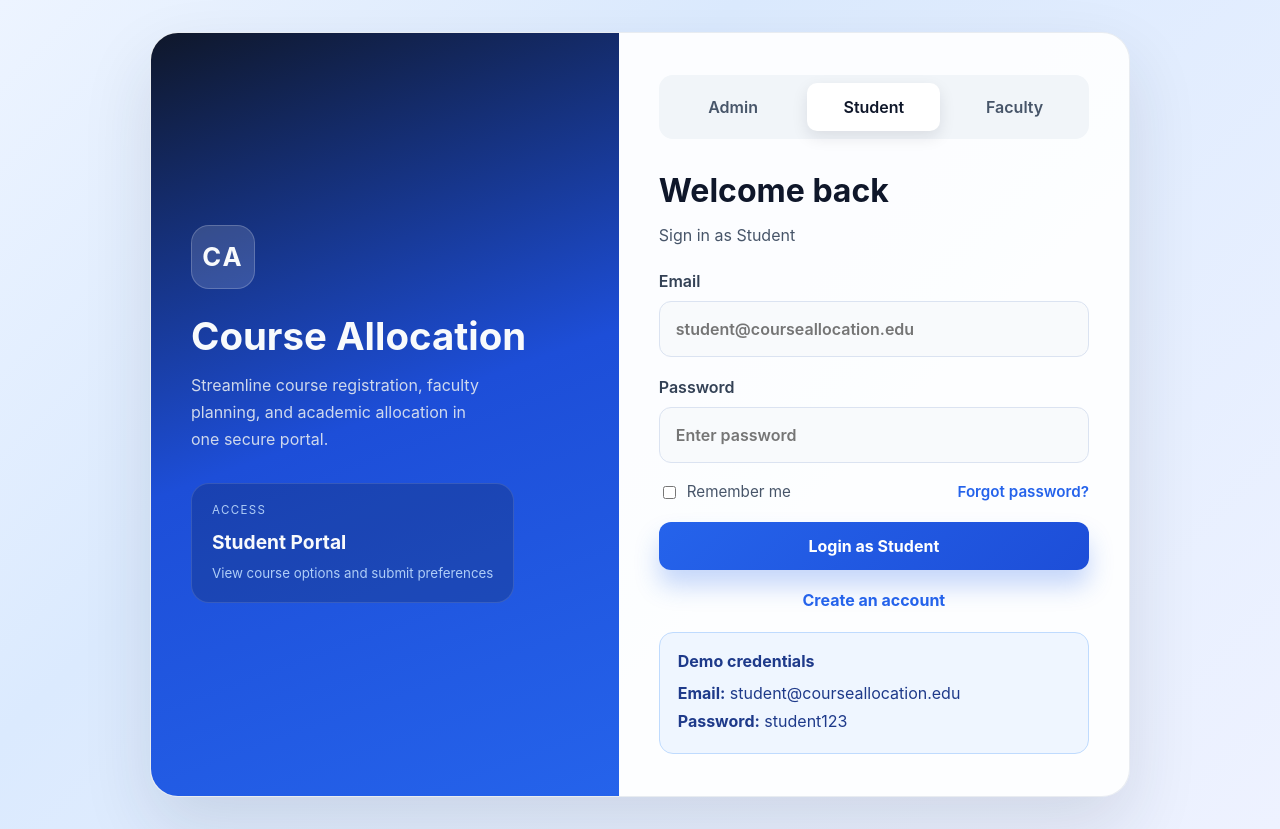
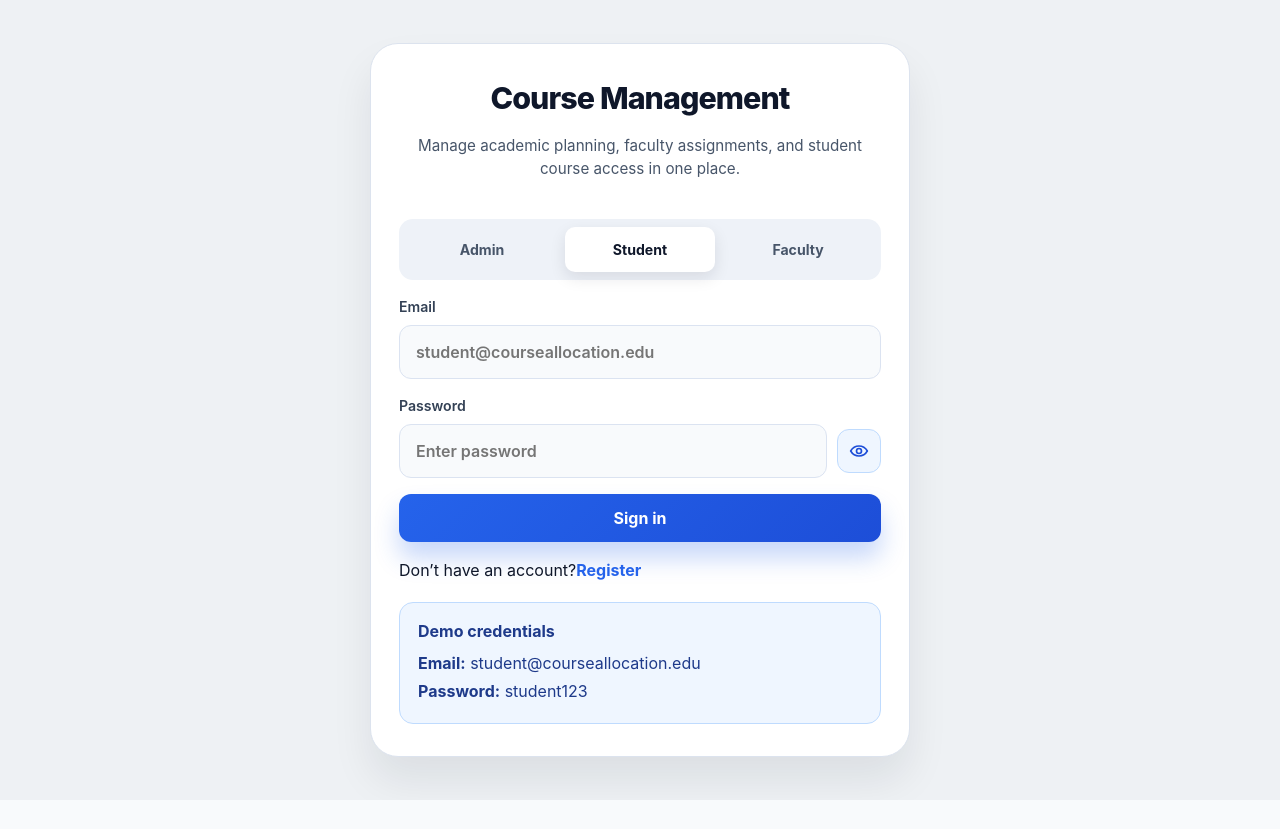
Before and after one commit to Gagangowda777/Course-allocation--FE, a React (Vite) app: page /login in a window 1280 px wide. After the commit the page ends 800 px from the top, so only its background shows below. Built offline with nearby package versions, Linux system fonts and the light colour scheme.

Commit message:
login/reg page fix

```diff
--- a/src/App.css
+++ b/src/App.css
@@ -3,92 +3,53 @@
   display: flex;
   align-items: center;
   justify-content: center;
-  padding: 32px 20px;
-  background: linear-gradient(135deg, #edf4ff 0%, #dbeafe 35%, #eef2ff 100%);
+  padding: 40px 20px;
+  background: #eef1f4;
   overflow-x: hidden;
-}
-
-.login-shell {
-  width: min(100%, 980px);
-  max-width: 100%;
-  background: rgba(255, 255, 255, 0.9);
-  border: 1px solid rgba(148, 163, 184, 0.2);
-  border-radius: 28px;
-  overflow: hidden;
-  box-shadow: 0 30px 70px rgba(30, 41, 59, 0.12);
-  display: grid;
-  grid-template-columns: minmax(320px, 1.1fr) minmax(410px, 1.2fr);
   box-sizing: border-box;
 }
 
-.brand-panel {
-  background: linear-gradient(160deg, #0f172a 0%, #1d4ed8 50%, #2563eb 100%);
-  color: #f8fafc;
-  padding: 52px 40px;
+.login-card {
+  width: min(540px, calc(100vw - 40px));
+  min-height: 650px;
+  background: #ffffff;
+  border: 1px solid #dce3ee;
+  border-radius: 28px;
+  padding: 32px 28px;
+  box-shadow: 0 24px 40px rgba(15, 23, 42, 0.08);
+  box-sizing: border-box;
   display: flex;
   flex-direction: column;
   justify-content: center;
 }
 
-.brand-badge {
-  width: 64px;
-  height: 64px;
-  border-radius: 18px;
-  display: grid;
-  place-items: center;
-  background: rgba(255, 255, 255, 0.14);
-  border: 1px solid rgba(255, 255, 255, 0.2);
-  font-size: 1.6rem;
-  font-weight: 700;
-  letter-spacing: 0.08em;
+.login-card-head {
+  text-align: center;
+  margin-bottom: 18px;
 }
 
-.brand-badge.small {
-  width: 46px;
-  height: 46px;
-  font-size: 1.1rem;
+.login-title {
+  display: block;
+  color: #0f172a;
+  font-size: clamp(1.9rem, 2vw, 2rem);
+  font-weight: 800;
+  letter-spacing: -0.03em;
 }
 
-.brand-panel h1 {
-  margin: 26px 0 14px;
-  font-size: clamp(2.2rem, 3vw, 3rem);
-  line-height: 1.1;
+.login-subtitle {
+  margin: 12px 0 0;
+  color: #475569;
+  font-size: 0.95rem;
+  line-height: 1.55;
 }
 
-.brand-panel p {
-  margin: 0;
-  color: rgba(226, 232, 240, 0.9);
-  line-height: 1.7;
-  max-width: 30ch;
+.login-form {
+  margin-top: 16px;
+  display: flex;
+  flex-direction: column;
+  gap: 16px;
 }
 
-.info-card {
-  margin-top: 30px;
-  background: rgba(15, 23, 42, 0.22);
-  border: 1px solid rgba(255, 255, 255, 0.12);
-  border-radius: 18px;
-  padding: 18px 20px;
-  width: fit-content;
-  min-width: 220px;
-  display: flex;
-  flex-direction: column;
-  gap: 8px;
-}
-
-.info-label {
-  text-transform: uppercase;
-  letter-spacing: 0.12em;
-  font-size: 0.72rem;
-  color: rgba(191, 219, 254, 0.9);
-}
-
-.info-card strong {
-  font-size: 1.2rem;
-}
-
-.info-card small {
-  color: rgba(191, 219, 254, 0.9);
-}
 
 .form-panel {
   padding: 42px 40px;
@@ -100,17 +61,19 @@
 .role-switcher {
   display: grid;
   grid-template-columns: repeat(3, minmax(0, 1fr));
-  background: #f1f5f9;
+  background: #eef2f8;
   border-radius: 14px;
   padding: 8px;
   gap: 8px;
+  margin-top: 20px;
 }
 
 .role-button {
   border: none;
   background: transparent;
   color: #475569;
-  font-weight: 600;
+  font-weight: 700;
+  font-size: 0.88rem;
   padding: 12px 10px;
   border-radius: 10px;
   cursor: pointer;
@@ -138,13 +101,6 @@
   color: #475569;
 }
 
-.login-form {
-  margin-top: 22px;
-  display: flex;
-  flex-direction: column;
-  gap: 18px;
-}
-
 .input-group {
   display: flex;
   flex-direction: column;
@@ -153,10 +109,14 @@
   color: #334155;
 }
 
+.input-group span {
+  font-size: 0.88rem;
+}
+
 .input-group input {
   border: 1px solid #dbe3f1;
   border-radius: 12px;
-  padding: 15px 16px;
+  padding: 14px 16px;
   font-size: 1rem;
   background: #f8fafc;
   transition: border-color 0.2s ease, box-shadow 0.2s ease;
@@ -166,6 +126,51 @@
   outline: none;
   border-color: #2563eb;
   box-shadow: 0 0 0 4px rgba(37, 99, 235, 0.12);
+}
+
+.password-input-wrap {
+  display: flex;
+  align-items: center;
+  gap: 10px;
+}
+
+.password-input-wrap input {
+  flex: 1;
+}
+
+.password-toggle {
+  border: 1px solid #bfdbfe;
+  border-radius: 12px;
+  background: #eff6ff;
+  color: #1d4ed8;
+  font-weight: 700;
+  width: 44px;
+  height: 44px;
+  display: flex;
+  align-items: center;
+  justify-content: center;
+  padding: 0;
+  cursor: pointer;
+  transition: background 0.2s ease, color 0.2s ease, transform 0.2s ease;
+}
+
+.password-toggle:hover {
+  background: #dbeafe;
+  transform: translateY(-1px);
+}
+
+.eye-icon {
+  width: 20px;
+  height: 20px;
+  stroke-width: 2;
+}
+
+.eye-icon path,
+.eye-icon circle {
+  fill: none;
+  stroke: currentColor;
+  stroke-linecap: round;
+  stroke-linejoin: round;
 }
 
 .form-options {
@@ -256,20 +261,24 @@
   display: flex;
   align-items: center;
   justify-content: center;
-  padding: 32px 20px;
-  background: linear-gradient(135deg, #edf4ff 0%, #dbeafe 35%, #eef2ff 100%);
+  padding: 40px 20px;
+  background: #eef1f4;
   overflow-x: hidden;
+  box-sizing: border-box;
 }
 
 .auth-card {
-  width: min(100%, 480px);
-  max-width: 100%;
-  background: rgba(255, 255, 255, 0.92);
-  border: 1px solid rgba(148, 163, 184, 0.25);
-  border-radius: 24px;
-  padding: 32px;
-  box-shadow: 0 30px 60px rgba(15, 23, 42, 0.08);
+  width: min(540px, calc(100vw - 40px));
+  min-height: 650px;
+  background: #ffffff;
+  border: 1px solid #dce3ee;
+  border-radius: 28px;
+  padding: 32px 28px;
+  box-shadow: 0 24px 40px rgba(15, 23, 42, 0.08);
   box-sizing: border-box;
+  display: flex;
+  flex-direction: column;
+  justify-content: center;
 }
 
 .auth-header {
--- a/src/components/LoginPage.jsx
+++ b/src/components/LoginPage.jsx
@@ -1,3 +1,4 @@
+import { useState } from 'react'
 import { Link } from 'react-router-dom'
 
 function LoginPage({
@@ -10,25 +11,18 @@ function LoginPage({
   onFieldChange,
   onSubmit,
 }) {
+  const [showPassword, setShowPassword] = useState(false)
+
   return (
     <div className="login-page">
-      <div className="login-shell">
-        <div className="brand-panel">
-          <div className="brand-badge">CA</div>
-          <h1>Course Allocation</h1>
-          <p>
-            Streamline course registration, faculty planning, and academic allocation
-            in one secure portal.
+      <div className="login-card">
+        <div className="login-card-head">
+          <span className="login-title">Course Management</span>
+          <p className="login-subtitle">
+            Manage academic planning, faculty assignments, and student course access in one place.
           </p>
-
-          <div className="info-card">
-            <span className="info-label">Access</span>
-            <strong>{activeRole.label} Portal</strong>
-            <small>{activeRole.subtitle}</small>
-          </div>
         </div>
 
-        <div className="form-panel">
         <div className="role-switcher" aria-label="Login role selector">
           {roles.map((role) => (
             <button
@@ -40,11 +34,6 @@ function LoginPage({
               {role.label}
             </button>
           ))}
-          </div>
-
-          <div className="login-header">
-            <h2>Welcome back</h2>
-            <p>Sign in as {activeRole.label}</p>
         </div>
 
         <form onSubmit={onSubmit} className="login-form">
@@ -62,23 +51,37 @@ function LoginPage({
 
           <label className="input-group">
             <span>Password</span>
+            <div className="password-input-wrap">
               <input
-                type="password"
+                type={showPassword ? 'text' : 'password'}
                 name="password"
                 value={form.password}
                 onChange={onFieldChange}
                 placeholder="Enter password"
                 autoComplete="current-password"
               />
+              <button
+                type="button"
+                className="password-toggle"
+                aria-label={showPassword ? 'Hide password' : 'Show password'}
+                onClick={() => setShowPassword((value) => !value)}
+              >
+                {showPassword ? (
+                  <svg className="eye-icon" viewBox="0 0 24 24" aria-hidden="true">
+                    <path d="M3 3l18 18" fill="none" stroke="currentColor" strokeWidth="2" />
+                    <path d="M10.6 10.6a3 3 0 0 0 4.8 4.8" fill="none" stroke="currentColor" strokeWidth="2" />
+                    <path d="M9.88 5.08A10.5 10.5 0 0 1 12 5c4.2 0 7.7 2.4 9.8 7a18.8 18.8 0 0 1-3.2 4.5" fill="none" stroke="currentColor" strokeWidth="2" />
+                    <path d="M6.2 6.2A18.7 18.7 0 0 0 2.2 12a18.5 18.5 0 0 0 3.6 5.1" fill="none" stroke="currentColor" strokeWidth="2" />
+                  </svg>
+                ) : (
+                  <svg className="eye-icon" viewBox="0 0 24 24" aria-hidden="true">
+                    <path d="M2 12s3.5-6 10-6 10 6 10 6-3.5 6-10 6S2 12 2 12z" fill="none" stroke="currentColor" strokeWidth="2" />
+                    <circle cx="12" cy="12" r="3" fill="none" stroke="currentColor" strokeWidth="2" />
+                  </svg>
+                )}
+              </button>
+            </div>
           </label>
-
-            <div className="form-options">
-              <label className="remember-me">
-                <input type="checkbox" />
-                <span>Remember me</span>
-              </label>
-              <a href="#">Forgot password?</a>
-            </div>
 
           {message.text ? (
             <div className={message.type === 'success' ? 'status success' : 'status error'}>
@@ -87,12 +90,15 @@ function LoginPage({
           ) : null}
 
           <button type="submit" className="login-button">
-              Login as {activeRole.label}
+            Sign in
           </button>
 
+          <div className="register-row">
+            <span>Don’t have an account?</span>
             <Link to="/register" className="auth-link">
-              Create an account
+              Register
             </Link>
+          </div>
         </form>
 
         <div className="demo-box">
@@ -106,7 +112,6 @@ function LoginPage({
         </div>
       </div>
     </div>
-    </div>
   )
 }
 
--- a/src/components/RegisterPage.jsx
+++ b/src/components/RegisterPage.jsx
@@ -1,4 +1,5 @@
 import { useState } from 'react'
+import { Link } from 'react-router-dom'
 import { API_BASE_URL } from '../api'
 
 const initialForm = {
@@ -11,6 +12,7 @@ const initialForm = {
 function RegisterPage({ onRegisterSuccess }) {
   const [form, setForm] = useState(initialForm)
   const [message, setMessage] = useState({ type: '', text: '' })
+  const [showPassword, setShowPassword] = useState(false)
 
   const handleChange = (event) => {
     const { name, value } = event.target
@@ -48,13 +50,27 @@ function RegisterPage({ onRegisterSuccess }) {
   return (
     <div className="auth-page">
       <div className="auth-card">
-        <div className="auth-header">
-          <div className="brand-badge">CA</div>
-          <h2>Create account</h2>
-          <p>Register for the Course Allocation system</p>
+        <div className="login-card-head">
+          <span className="login-title">Course Management</span>
+          <p className="login-subtitle">
+            Manage academic planning, faculty assignments, and student course access in one place.
+          </p>
         </div>
 
-        <form onSubmit={handleSubmit} className="auth-form">
+        <div className="role-switcher" aria-label="Registration role selector">
+          {['student', 'faculty', 'admin'].map((role) => (
+            <button
+              key={role}
+              type="button"
+              className={form.role === role ? 'role-button active' : 'role-button'}
+              onClick={() => setForm({ ...form, role })}
+            >
+              {role[0].toUpperCase() + role.slice(1)}
+            </button>
+          ))}
+        </div>
+
+        <form onSubmit={handleSubmit} className="auth-form login-form">
           <label className="input-group">
             <span>Full Name</span>
             <input type="text" name="name" value={form.name} onChange={handleChange} required />
@@ -67,16 +83,35 @@ function RegisterPage({ onRegisterSuccess }) {
 
           <label className="input-group">
             <span>Password</span>
-            <input type="password" name="password" value={form.password} onChange={handleChange} required />
-          </label>
-
-          <label className="input-group">
-            <span>Role</span>
-            <select name="role" value={form.role} onChange={handleChange}>
-              <option value="student">Student</option>
-              <option value="faculty">Faculty</option>
-              <option value="admin">Admin</option>
-            </select>
+            <div className="password-input-wrap">
+              <input
+                type={showPassword ? 'text' : 'password'}
+                name="password"
+                value={form.password}
+                onChange={handleChange}
+                required
+              />
+              <button
+                type="button"
+                className="password-toggle"
+                aria-label={showPassword ? 'Hide password' : 'Show password'}
+                onClick={() => setShowPassword((value) => !value)}
+              >
+                {showPassword ? (
+                  <svg className="eye-icon" viewBox="0 0 24 24" aria-hidden="true">
+                    <path d="M3 3l18 18" fill="none" stroke="currentColor" strokeWidth="2" />
+                    <path d="M10.6 10.6a3 3 0 0 0 4.8 4.8" fill="none" stroke="currentColor" strokeWidth="2" />
+                    <path d="M9.88 5.08A10.5 10.5 0 0 1 12 5c4.2 0 7.7 2.4 9.8 7a18.8 18.8 0 0 1-3.2 4.5" fill="none" stroke="currentColor" strokeWidth="2" />
+                    <path d="M6.2 6.2A18.7 18.7 0 0 0 2.2 12a18.5 18.5 0 0 0 3.6 5.1" fill="none" stroke="currentColor" strokeWidth="2" />
+                  </svg>
+                ) : (
+                  <svg className="eye-icon" viewBox="0 0 24 24" aria-hidden="true">
+                    <path d="M2 12s3.5-6 10-6 10 6 10 6-3.5 6-10 6S2 12 2 12z" fill="none" stroke="currentColor" strokeWidth="2" />
+                    <circle cx="12" cy="12" r="3" fill="none" stroke="currentColor" strokeWidth="2" />
+                  </svg>
+                )}
+              </button>
+            </div>
           </label>
 
           {message.text ? (
@@ -85,7 +120,14 @@ function RegisterPage({ onRegisterSuccess }) {
             </div>
           ) : null}
 
-          <button type="submit" className="login-button">Register</button>
+          <button type="submit" className="login-button">Create account</button>
+
+          <div className="register-row">
+            <span>Already have an account?</span>
+            <Link to="/login" className="auth-link">
+              Login
+            </Link>
+          </div>
         </form>
       </div>
     </div>
```
Lines whose indentation alone changed are shown as unchanged.
